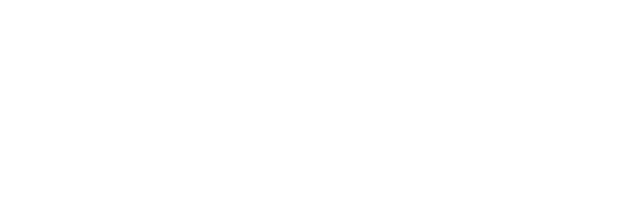
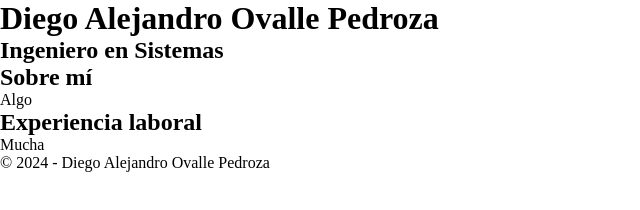
Before and after one commit to Di3g0-01/my-site, a plain HTML site: page index.html in a window 1280 px wide. Shown: the whole page, without its empty margins (0-640 px from the left). Drawn offline with Linux system fonts and the light colour scheme.

Commit message:
Se agregó información personal

```diff
--- a/index.html
+++ b/index.html
@@ -4,9 +4,33 @@
     <meta charset="UTF-8">
     <meta name="viewport" content="width=device-width, initial-scale=1.0">
     <link rel="stylesheet" href="index.css">
-    <title>Hola soy Diego</title>
+    <title>Ingeniero en Sistemas</title>
+  <link rel="stylesheet" href="style.css">
 </head>
-    <body>
+<body>
+  <header>
+    <h1>Diego Alejandro Ovalle Pedroza</h1>
+    <h2>Ingeniero en Sistemas</h2>
+  </header>
 
-    </body>
+  <main>
+    <section id="sobre-mi">
+      <h2>Sobre mí</h2>
+      <p>
+        Algo
+      </p>
+    </section>
+
+    <section id="experiencia-laboral">
+      <h2>Experiencia laboral</h2>
+      <ul>
+        Mucha
+      </ul>
+    </section>
+  </main>
+
+  <footer>
+    <p>&copy; 2024 - Diego Alejandro Ovalle Pedroza</p>
+  </footer>
+</body>
 </html>
```
